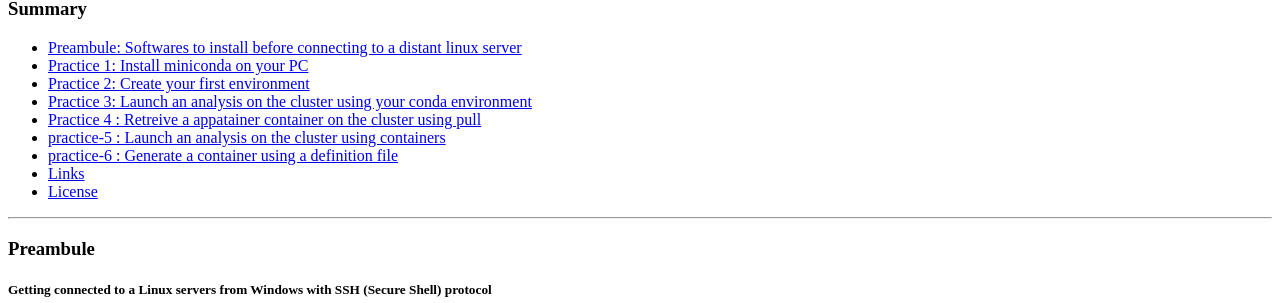
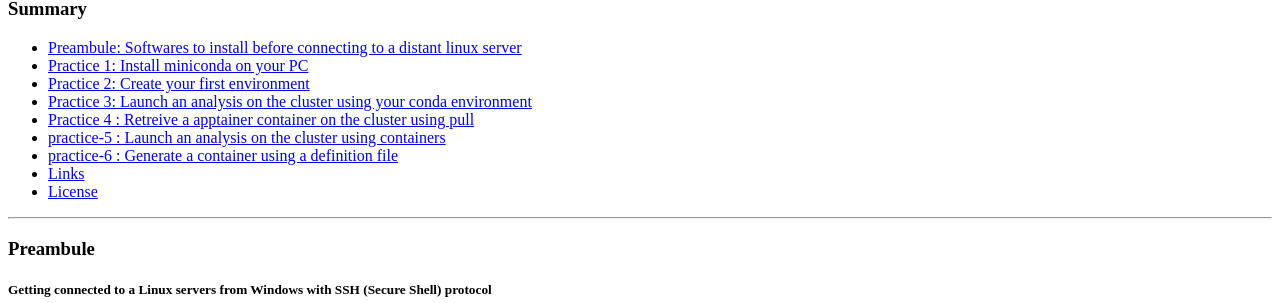
Before and after one commit to wave-centre/cibig, a Jekyll site: the page built from docs/course_materials/REPRO/CONTAINERS/CONTAINERS_practice.md, in a window 1280 px wide and 900 px high, scrolled down 308 px. Shown: the part 149-452 px from the top of the window. Built offline with Jekyll 4.4.1, drawn with Linux system fonts in a browser that asks for light colours; our own code applies the rules of GitHub Pages for plain Markdown files; some of the changed text lies outside the part shown.

Commit message:
Update CONTAINERS_practice.md
correct apptainer with correct orthograph

```diff
--- a/docs/course_materials/REPRO/CONTAINERS/CONTAINERS_practice.md
+++ b/docs/course_materials/REPRO/CONTAINERS/CONTAINERS_practice.md
@@ -17,7 +17,7 @@
 * [Practice 1: Install miniconda on your PC](#practice-1)
 * [Practice 2: Create your first environment](#practice-2)
 * [Practice 3: Launch an analysis on the cluster using your conda environment](#practice-3)
-* [Practice 4 : Retreive a appatainer container on the cluster using pull](#practice-4)
+* [Practice 4 : Retreive a apptainer container on the cluster using pull](#practice-4)
 * [practice-5 : Launch an analysis on the cluster using containers](#practice-5)
 * [practice-6 : Generate a container using a definition file](#practice-6)
 * [Links](#links)
@@ -143,7 +143,7 @@ Now,  activate your environment newly created with the following command:
 -----------------------
 
 <a name="practice-4"></a>
-### Practice 4 :  Retreive a appatainer container on the cluster using pull
+### Practice 4 :  Retreive a apptainer container on the cluster using pull
 
 -----------------------
 
```
